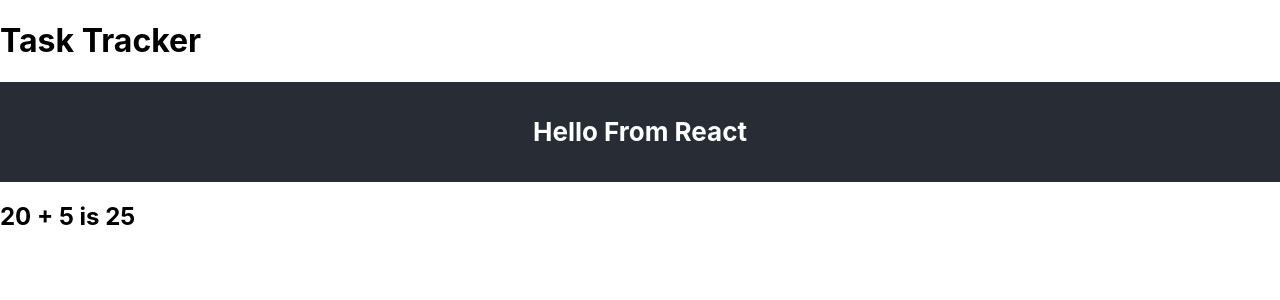
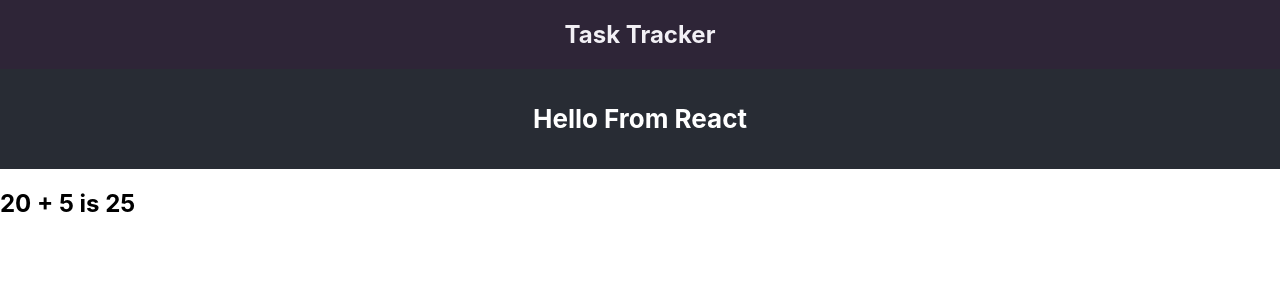
Before and after one commit to vibrunazo/react-task-tracker, a React (Create React App) app: page / in a window 1280 px wide. Shown: the top 300 px of the page. Built offline with nearby package versions, Linux system fonts and the light colour scheme.

Commit message:
header component css

```diff
--- /dev/null
+++ b/src/components/Header.css
@@ -0,0 +1,7 @@
+header {
+    background-color: hsl(270, 20%, 18%);
+    color: hsl(270, 20%, 95%);
+    /* font-size: 12px; */
+    display: flex;
+    justify-content: center;
+}
--- a/src/components/Header.js
+++ b/src/components/Header.js
@@ -1,7 +1,9 @@
+import './Header.css'
+
 const Header = () => {
     return (
         <header>
-            <h1>Task Tracker</h1>
+            <h2>Task Tracker</h2>
         </header>
     )
 }
```
